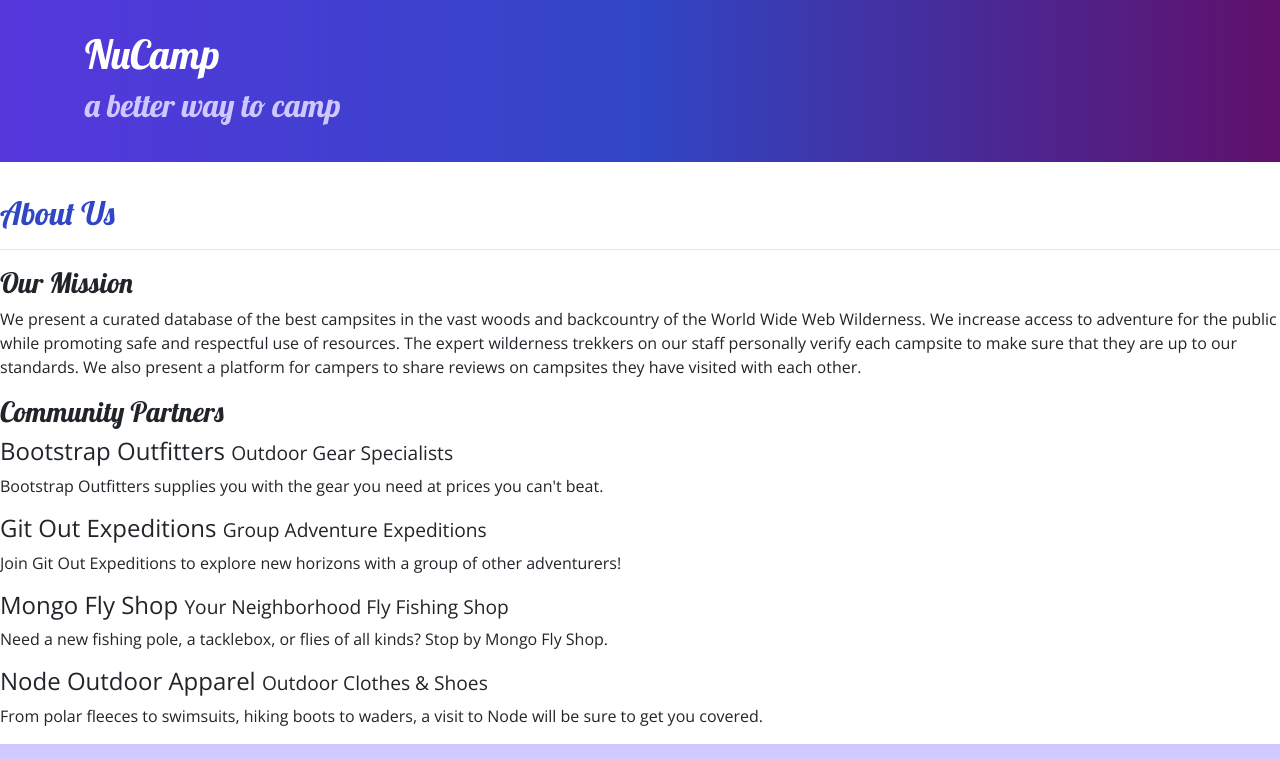
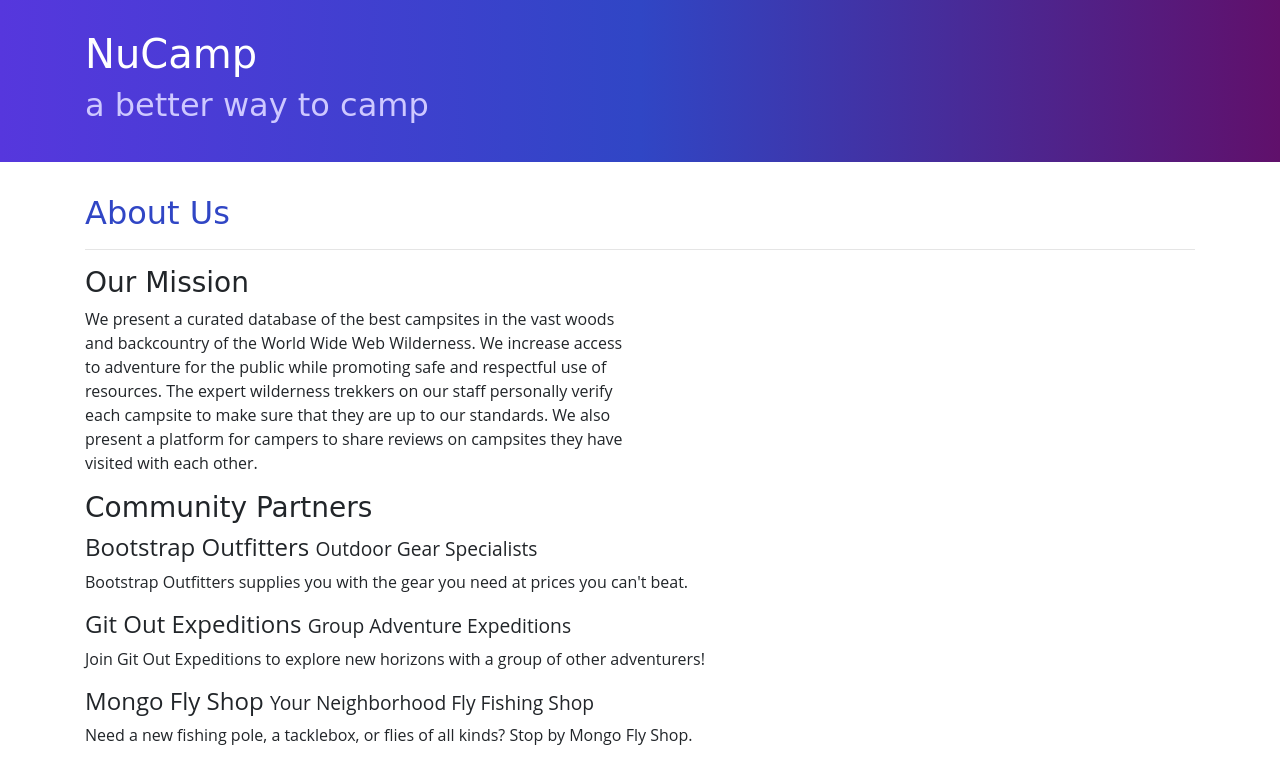
Before and after one commit to smplisiti/Bootstrap, a website: page aboutUs.html in a window 1280 px wide. Shown: the top 760 px of the page. Drawn offline with nearby package versions, Linux system fonts and the light colour scheme.

Commit message:
task step 3

```diff
--- a/aboutUs.html
+++ b/aboutUs.html
@@ -5,9 +5,10 @@
     <!-- Required meta tags always come first -->
     <meta charset="utf-8" />
     <meta name="viewport" content="width=device-width, initial-scale=1" />
+
     <link rel="stylesheet" href="node_modules/bootstrap/dist/css/bootstrap.min.css" />
-    <link rel="stylesheet" href="https://fonts.googleapis.com/css?family=Lobster|Open+Sans" />
     <link rel="stylesheet" href="css/styles.css" />
+
     <title>NuCamp: A Better Way To Camp</title>
 </head>
 
@@ -24,32 +25,32 @@
         </div>
     </header>
 
-    <div>
-        <div>
-            <div>
+    <div class="container">
+        <div class="row">
+            <div class="col">
                <h2>About Us</h2>
                <hr />
             </div>
         </div>
 
-        <div>
-            <div>
+        <div class="row">
+            <div class="col col-sm-6">
                 <h3>Our Mission</h3>
-                <p>We present a curated database of the best campsites in the vast woods and backcountry of the World Wide Web Wilderness. We increase access to adventure for the public while promoting safe and respectful use of resources. The expert wilderness trekkers on our staff personally verify each campsite to make sure that they are up to our standards. We also present a platform for campers to share reviews on campsites they have visited with each other.</p>
+                <p class="d-none d-sm-block">We present a curated database of the best campsites in the vast woods and backcountry of the World Wide Web Wilderness. We increase access to adventure for the public while promoting safe and respectful use of resources. The expert wilderness trekkers on our staff personally verify each campsite to make sure that they are up to our standards. We also present a platform for campers to share reviews on campsites they have visited with each other.</p>
             </div>
         </div>
 
-        <div>
-            <div>
+        <div class="row">
+            <div class="col">
                 <h3>Community Partners</h3>
                 <h4>Bootstrap Outfitters <small>Outdoor Gear Specialists</small></h4>
-                <p>Bootstrap Outfitters supplies you with the gear you need at prices you can't beat.</p>
+                <p class="d-none d-sm-block">Bootstrap Outfitters supplies you with the gear you need at prices you can't beat.</p>
                 <h4>Git Out Expeditions <small>Group Adventure Expeditions</small></h4>
-                <p>Join Git Out Expeditions to explore new horizons with a group of other adventurers!</p>
+                <p class="d-none d-sm-block">Join Git Out Expeditions to explore new horizons with a group of other adventurers!</p>
                 <h4>Mongo Fly Shop <small>Your Neighborhood Fly Fishing Shop</small></h4>
-                <p>Need a new fishing pole, a tacklebox, or flies of all kinds? Stop by Mongo Fly Shop.</p>
+                <p class="d-none d-sm-block">Need a new fishing pole, a tacklebox, or flies of all kinds? Stop by Mongo Fly Shop.</p>
                 <h4>Node Outdoor Apparel <small>Outdoor Clothes & Shoes</small></h4>
-                <p>From polar fleeces to swimsuits, hiking boots to waders, a visit to Node will be sure to get you covered.</p>
+                <p class="d-none d-sm-block">From polar fleeces to swimsuits, hiking boots to waders, a visit to Node will be sure to get you covered.</p>
             </div>
         </div>
     </div>
@@ -80,6 +81,9 @@
            </div>
         </div>
     </footer>
+    <script src="node_modules/jquery/dist/jquery.slim.min.js"></script>
+    <script src="node_modules/popper.js/dist/umd/popper.min.js"></script>
+    <script src="node_modules/bootstrap/dist/js/bootstrap.min.js"></script>
 
 </body>
 
```
Also changed, not shown: index.html (+13 -3 lines).
